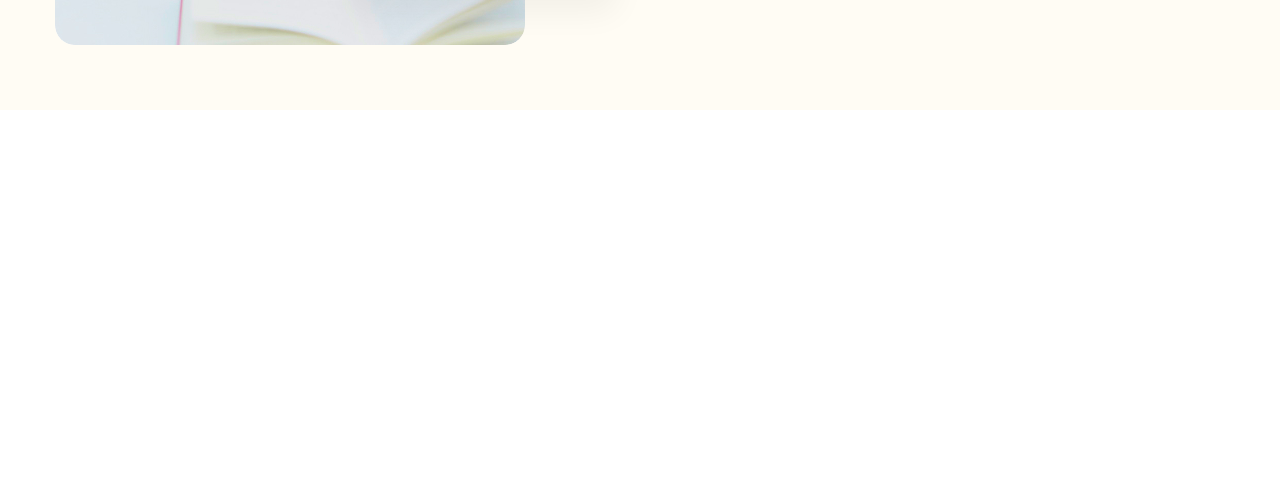
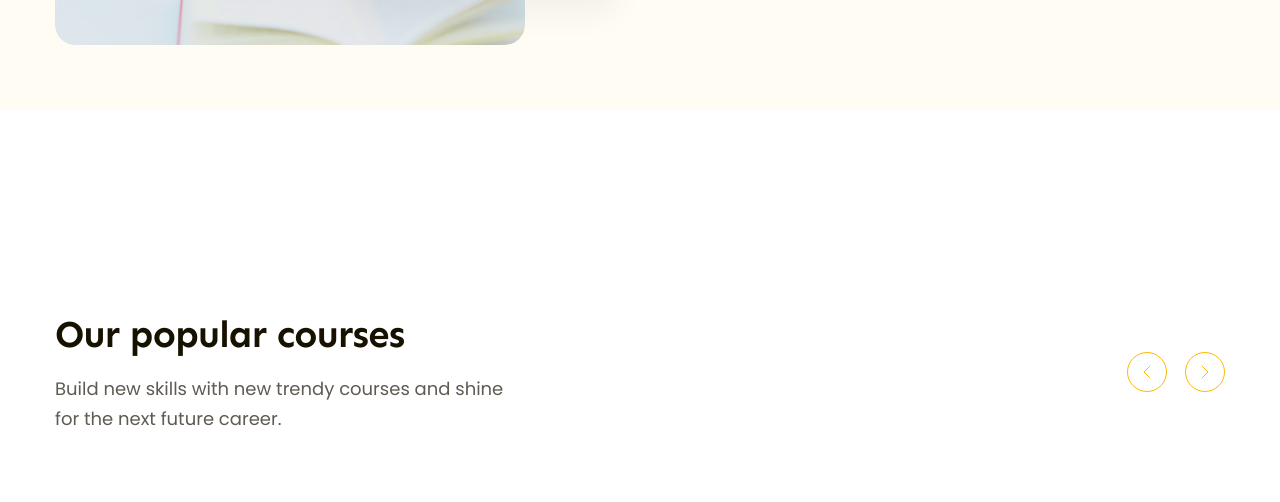
Before and after one commit to simonthuandev/Project1, a plain HTML site: page index.html in a window 1280 px wide. Shown: the part 790-1292 px from the top of the page. Drawn offline with Linux system fonts and the light colour scheme.

Commit message:
Code phan popular - part1

```diff
--- a/assets/css/style.css
+++ b/assets/css/style.css
@@ -17,6 +17,14 @@ body {
 /*============ Code Chung =============*/
 a {
   text-decoration: none;
+}
+.heading-lv2 {
+  color: #171100;
+  font-family: var(--font-heading);
+  font-size: 3.8rem;
+  font-weight: 700;
+  line-height: 1.27;
+  letter-spacing: -0.76px;
 }
 .btn {
   display: inline-block;
@@ -253,3 +261,41 @@ a {
 .hero .stats strong:nth-child(2) {
   margin-left: 28px;
 }
+
+/*============ Code Phan Popular =============*/
+.popular {
+  padding: 65px 0;
+  margin-top: 135px;
+}
+.popular-top {
+  display: flex;
+  justify-content: space-between;
+  align-items: center;
+}
+.popular-top .desc {
+  margin-top: 16px;
+  width: 458px;
+  color: #5f5b53;
+  font-size: 1.8rem;
+  line-height: 1.67;
+}
+.popular-top .controls {
+  display: flex;
+  gap: 18px;
+}
+.popular-top .control-btn {
+  width: 40px;
+  height: 40px;
+  background: transparent;
+  color: var(--primary-color);
+  border-radius: 50%;
+  border: 1px solid var(--primary-color);
+  display: flex;
+  justify-content: center;
+  align-items: center;
+}
+.popular-top .control-btn:hover {
+  background: var(--primary-color);
+  color: #fff;
+  cursor: pointer;
+}
--- a/index.html
+++ b/index.html
@@ -119,14 +119,43 @@
               <!-- 2.4 Engagement -->
               <p class="desc desc-recent">Recent engagement</p>
               <p class="desc stats">
-                <strong>50K</strong> Students
-                <strong>70+</strong> Courses
+                <strong>50K</strong> Students <strong>70+</strong> Courses
               </p>
             </div>
           </div>
         </div>
       </div>
-      <!-- B.II. Code phan other -->
+      <!-- II. Code phan Popular -->
+      <div class="popular">
+        <div class="main-content">
+          <!-- 1. Popular top -->
+          <div class="popular-top">
+            <!-- 1.1. popular top-left -->
+            <div class="info">
+              <h2 class="heading-lv2">Our popular courses</h2>
+              <p class="desc">
+                Build new skills with new trendy courses and shine for the next
+                future career.
+              </p>
+            </div>
+            <!-- 1.2. popular top-right -->
+            <div class="controls">
+              <button class="control-btn">
+                <svg xmlns="http://www.w3.org/2000/svg" width="8" height="14" viewBox="0 0 8 14" fill="none">
+                  <path d="M7 1L1 7L7 13" stroke="currentColor" stroke-linecap="round" stroke-linejoin="round"/>
+                </svg>
+              </button>
+              <button class="control-btn">
+                <svg width="8" height="14" viewBox="0 0 8 14" fill="none" xmlns="http://www.w3.org/2000/svg">
+                  <path d="M1 1L7 7L1 13" stroke="currentColor" stroke-linecap="round" stroke-linejoin="round"/>
+                </svg>
+              </button>
+            </div>
+          </div>
+          <!-- 2. Popular bottom -->
+          <div class="popular-bot"></div>
+        </div>
+      </div>
     </main>
   </body>
 </html>
```
Also changed, not shown: assets/icon/control-left.svg (added), assets/icon/control-right.svg (added).
